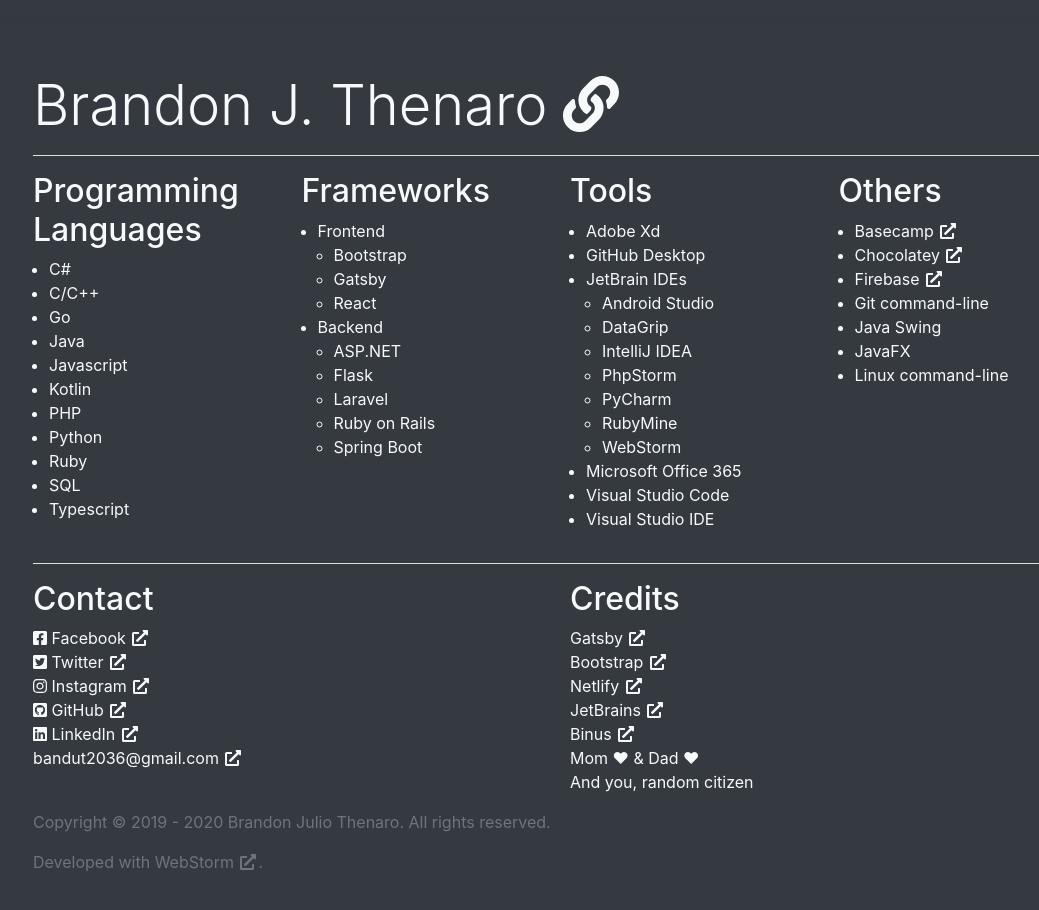
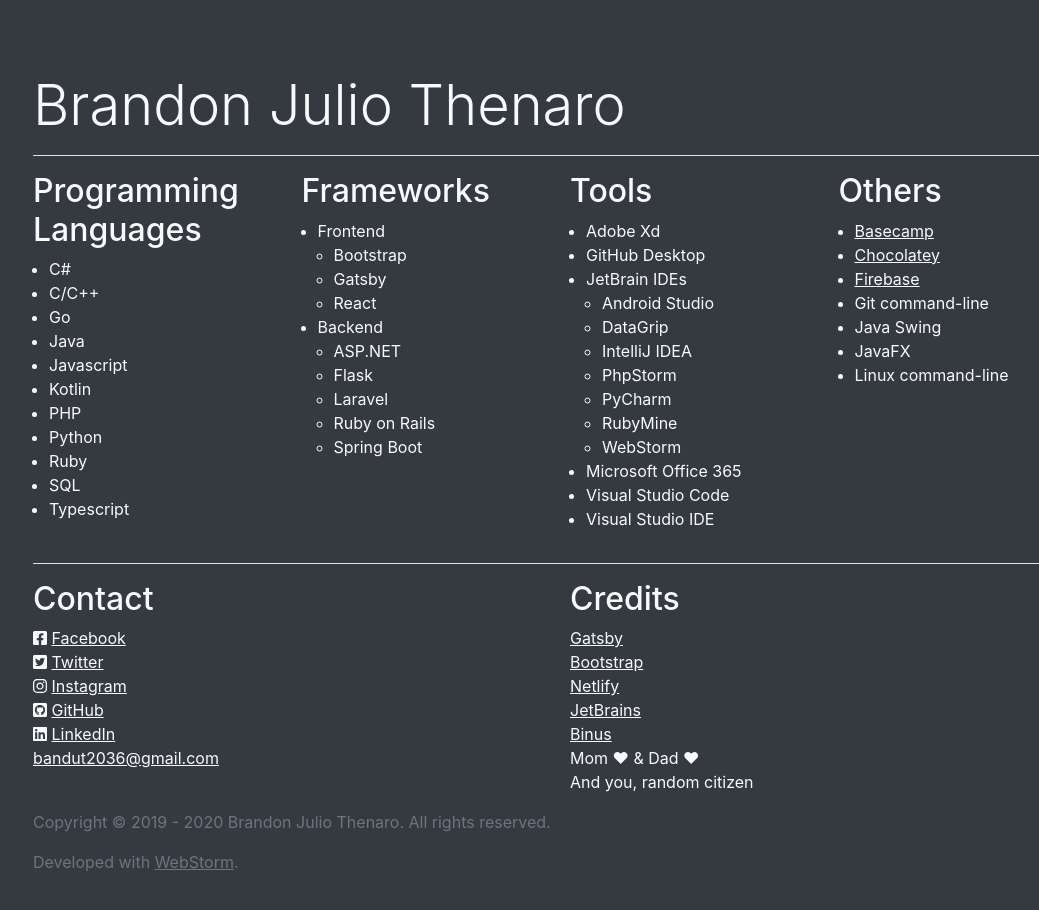
Before and after one commit to MissingSpectacles/brandonjuliothenaro.github.io, a Gatsby site: page /skills in a window 1280 px wide. Shown: the whole page, without its empty margins (85-1124 px from the left). Built offline with nearby package versions, Linux system fonts and the light colour scheme; Gatsby itself is replaced by a stand-in of ours.

Commit message:
renamed pascal case to snake case, removed fonntawesome link icons, import bootstrap CSS from SASS,

```diff
--- a/src/components/ExternalLink.js
+++ /dev/null
@@ -1,17 +0,0 @@
-import React, { memo } from "react"
-
-import { FontAwesomeIcon } from "@fortawesome/react-fontawesome"
-
-export default memo(({ to, children, className }) => (
-  <>
-    <a
-      href={to}
-      className={className}
-      target="_blank"
-      rel="noreferrer noopener"
-    >
-      {children}
-    </a>{" "}
-    <FontAwesomeIcon icon="external-link-alt" fixedWidth />
-  </>
-))
--- /dev/null
+++ b/src/components/external_link.js
@@ -0,0 +1,7 @@
+import React, { memo } from "react"
+
+export default memo(({ to, children, className }) => (
+  <a href={to} className={className} target="_blank" rel="noreferrer noopener">
+    <u>{children}</u>
+  </a>
+))
--- a/src/components/footer.js
+++ b/src/components/footer.js
@@ -2,7 +2,7 @@
 
 import { FontAwesomeIcon } from "@fortawesome/react-fontawesome"
 
-import ExternalLink from "./ExternalLink"
+import ExternalLink from "./external_link"
 
 export default memo(() => (
   <footer>
--- a/src/components/layout.js
+++ b/src/components/layout.js
@@ -1,19 +1,16 @@
 import "../styles.scss"
-import "@fortawesome/fontawesome-svg-core/styles.css"
 
 import React, { memo } from "react"
 
 import { Link } from "gatsby"
 
 import { library, config } from "@fortawesome/fontawesome-svg-core"
-import { FontAwesomeIcon } from "@fortawesome/react-fontawesome"
-import { faLink, faExternalLinkAlt } from "@fortawesome/free-solid-svg-icons"
 import { fab } from "@fortawesome/free-brands-svg-icons"
 
 import Footer from "../components/footer"
 import SEO from "../components/seo"
 
-library.add(faLink, faExternalLinkAlt, fab)
+library.add(fab)
 config.autoAddCss = false
 
 export default memo(({ children }) => (
@@ -23,9 +20,8 @@
     <header>
       <h1 className="display-4">
         <Link to="/" className="text-light">
-          Brandon J. Thenaro
-        </Link>{" "}
-        <FontAwesomeIcon icon="link" />
+          Brandon Julio Thenaro
+        </Link>
       </h1>
     </header>
 
--- a/src/pages/skills.js
+++ b/src/pages/skills.js
@@ -1,7 +1,7 @@
 import React, { memo } from "react"
 
 import Layout from "../components/layout"
-import ExternalLink from "../components/ExternalLink"
+import ExternalLink from "../components/external_link"
 
 export default memo(() => (
   <Layout>
--- a/src/styles.scss
+++ b/src/styles.scss
@@ -1,3 +1,6 @@
+@import "../node_modules/@fortawesome/fontawesome-svg-core/styles.css";
+
 $enable-responsive-font-sizes: true;
+$enable-deprecation-messages: true;
 
 @import "../node_modules/bootstrap/scss/bootstrap";
```
Also changed, not shown: src/pages/index.js (+2 -5 lines).
